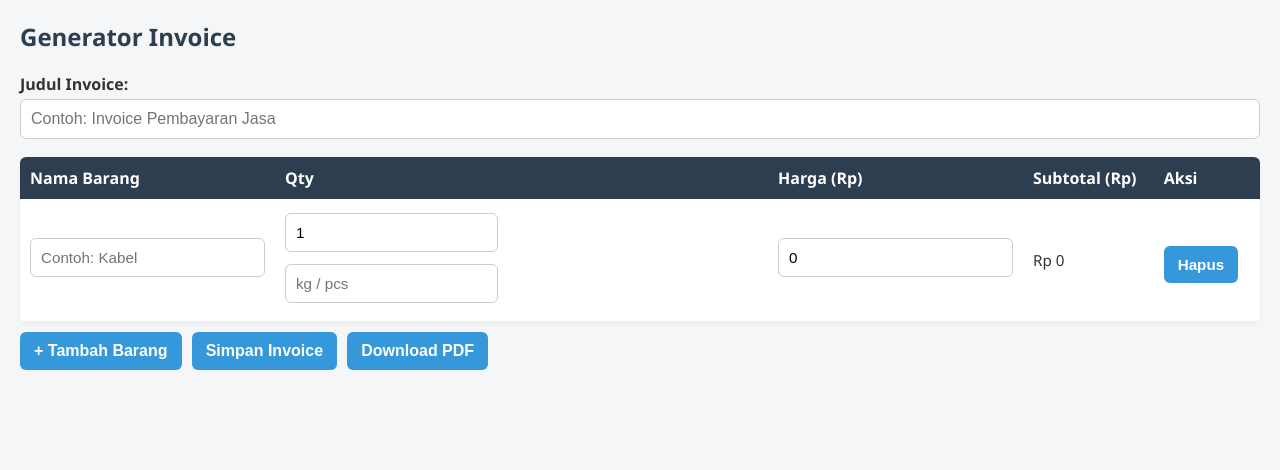
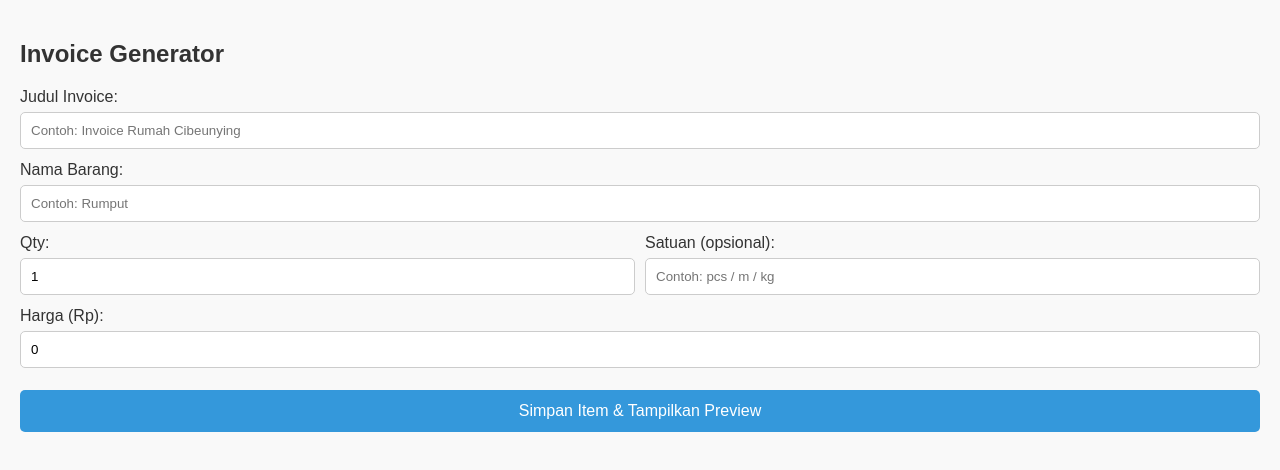
Before and after one commit to cecepabdul/invoice, a plain HTML site: page index.html in a window 1280 px wide. Drawn offline with nearby package versions, Linux system fonts and the light colour scheme.

Commit message:
Update index.html

```diff
--- a/index.html
+++ b/index.html
@@ -2,112 +2,119 @@
 <html lang="id">
 <head>
   <meta charset="UTF-8" />
-  <meta name="viewport" content="width=device-width, initial-scale=1.0"/>
+  <meta name="viewport" content="width=device-width, initial-scale=1" />
   <title>Invoice Generator</title>
   <script src="https://cdnjs.cloudflare.com/ajax/libs/jspdf/2.5.1/jspdf.umd.min.js"></script>
   <script src="https://cdnjs.cloudflare.com/ajax/libs/html2canvas/1.4.1/html2canvas.min.js"></script>
   <style>
     * { box-sizing: border-box; }
     body {
-      font-family: 'Segoe UI', sans-serif;
-      background-color: #f4f6f8;
-      color: #333;
+      font-family: Arial, sans-serif;
+      background: #f9f9f9;
       margin: 0;
       padding: 20px;
+      color: #333;
     }
-    h2 { margin-top: 0; color: #2c3e50; font-size: 1.5em; }
-    label { font-weight: 600; }
     input[type="text"], input[type="number"] {
-      width: 100%; padding: 10px; margin-top: 4px; margin-bottom: 8px;
-      border: 1px solid #ccc; border-radius: 6px; font-size: 1em;
+      width: 100%;
+      padding: 10px;
+      margin-top: 6px;
+      margin-bottom: 12px;
+      border: 1px solid #ccc;
+      border-radius: 5px;
+    }
+    button {
+      width: 100%;
+      padding: 12px;
+      margin-top: 10px;
+      border: none;
+      border-radius: 5px;
+      background-color: #3498db;
+      color: white;
+      font-size: 16px;
+      cursor: pointer;
+    }
+    button:hover {
+      background-color: #2980b9;
+    }
+    #invoice {
+      margin-top: 30px;
+      background: white;
+      padding: 20px;
+      border-radius: 10px;
+      overflow-x: auto;
+      box-shadow: 0 2px 8px rgba(0,0,0,0.1);
+      display: none;
     }
     table {
-      width: 100%; border-collapse: collapse; margin-top: 10px;
-      background-color: white; border-radius: 6px; overflow: hidden;
-      box-shadow: 0 2px 4px rgba(0,0,0,0.05);
+      border-collapse: collapse;
+      width: 100%;
+      min-width: 700px;
     }
-    th, td { padding: 10px; text-align: left; }
+    th, td {
+      padding: 10px;
+      border: 1px solid #ccc;
+      white-space: nowrap;
+      text-align: left;
+    }
     th {
-      background-color: #2c3e50; color: white; font-size: 1em;
+      background-color: #2c3e50;
+      color: white;
     }
-    td {
-      border-bottom: 1px solid #eee; font-size: 0.95em;
+    tfoot td {
+      font-weight: bold;
     }
-    button {
-      background-color: #3498db; color: white; border: none;
-      padding: 10px 14px; margin: 10px 6px 0 0;
-      border-radius: 6px; cursor: pointer; font-weight: bold;
-      font-size: 1em;
+    .qty-group {
+      display: flex;
+      gap: 10px;
     }
-    button:hover { background-color: #2980b9; }
-    #invoice {
-      margin-top: 30px; padding: 20px; background-color: white;
-      border-radius: 8px; border: 1px solid #ddd;
-      box-shadow: 0 4px 10px rgba(0,0,0,0.05);
+    .btn-delete {
+      background-color: #e74c3c;
+      color: white;
+      padding: 6px 10px;
+      border: none;
+      border-radius: 4px;
+      cursor: pointer;
+      font-weight: bold;
     }
-    #grandTotal {
-      font-weight: bold; font-size: 1.1em; color: #2c3e50;
+    .btn-delete:hover {
+      background-color: #c0392b;
     }
-    input.qty, input.satuan {
-      width: 45%; display: inline-block; margin-right: 5%;
-    }
-    input.harga { width: 100%; }
     @media (max-width: 600px) {
-      th, td { font-size: 0.85em; padding: 6px; }
-      input.qty, input.satuan { width: 48%; margin-bottom: 5px; }
-      button { width: 100%; margin-top: 10px; }
-      table, thead, tbody, th, td, tr { display: block; }
-      thead { display: none; }
-      tbody tr {
-        margin-bottom: 15px; border: 1px solid #ddd; padding: 10px;
-        border-radius: 6px; background-color: #fff;
-      }
-      tbody td {
-        border: none; padding: 4px 0;
-      }
-      tbody td:before {
-        content: attr(data-label); font-weight: bold;
-        display: block; color: #555;
+      .qty-group {
+        flex-direction: column;
       }
     }
   </style>
 </head>
 <body>
 
-<h2>Generator Invoice</h2>
+<h2>Invoice Generator</h2>
 
 <label>Judul Invoice:</label>
-<input type="text" id="judulInvoice" placeholder="Contoh: Invoice Pembayaran Jasa"/>
+<input type="text" id="judulInvoice" placeholder="Contoh: Invoice Rumah Cibeunying" />
 
-<table id="itemTable">
-  <thead>
-    <tr>
-      <th>Nama Barang</th>
-      <th>Qty</th>
-      <th>Harga (Rp)</th>
-      <th>Subtotal (Rp)</th>
-      <th>Aksi</th>
-    </tr>
-  </thead>
-  <tbody id="itemBody">
-    <tr>
-      <td data-label="Nama Barang"><input type="text" class="nama" placeholder="Contoh: Kabel" /></td>
-      <td data-label="Qty">
-        <input type="number" class="qty" value="1" />
-        <input type="text" class="satuan" placeholder="kg / pcs" />
-      </td>
-      <td data-label="Harga"><input type="number" class="harga" value="0" /></td>
-      <td class="subtotal" data-label="Subtotal">Rp 0</td>
-      <td data-label="Aksi"><button onclick="hapusBaris(this)">Hapus</button></td>
-    </tr>
-  </tbody>
-</table>
+<label>Nama Barang:</label>
+<input type="text" id="namaBarang" placeholder="Contoh: Rumput" />
 
-<button onclick="tambahBaris()">+ Tambah Barang</button>
-<button onclick="simpanInvoice()">Simpan Invoice</button>
-<button onclick="downloadPDF()">Download PDF</button>
+<div class="qty-group">
+  <div style="flex:1">
+    <label>Qty:</label>
+    <input type="number" id="qty" value="1" min="1" />
+  </div>
+  <div style="flex:1">
+    <label>Satuan (opsional):</label>
+    <input type="text" id="satuan" placeholder="Contoh: pcs / m / kg" />
+  </div>
+</div>
 
-<div id="invoice" style="display:none;">
+<label>Harga (Rp):</label>
+<input type="number" id="harga" value="0" min="0" />
+
+<button id="btnSimpan">Simpan Item & Tampilkan Preview</button>
+<button id="btnDownload" style="display:none;">Download PDF</button>
+
+<div id="invoice">
   <h3 id="judulInvoicePreview">Invoice</h3>
   <table id="invoiceTable">
     <thead>
@@ -116,86 +123,91 @@
         <th>Qty</th>
         <th>Harga</th>
         <th>Subtotal</th>
+        <th>Hapus</th>
       </tr>
     </thead>
     <tbody id="invoiceBody"></tbody>
     <tfoot>
       <tr>
-        <td colspan="3"><strong>Total</strong></td>
-        <td id="grandTotal"><strong>Rp 0</strong></td>
+        <td colspan="3">Total</td>
+        <td id="grandTotal">Rp 0</td>
+        <td></td>
       </tr>
     </tfoot>
   </table>
 </div>
 
 <script>
-function tambahBaris() {
-  const tbody = document.getElementById("itemBody");
-  const row = document.createElement("tr");
-  row.innerHTML = `
-    <td data-label="Nama Barang"><input type="text" class="nama" placeholder="Contoh: Barang" /></td>
-    <td data-label="Qty">
-      <input type="number" class="qty" value="1" />
-      <input type="text" class="satuan" placeholder="kg / pcs" />
-    </td>
-    <td data-label="Harga"><input type="number" class="harga" value="0" /></td>
-    <td class="subtotal" data-label="Subtotal">Rp 0</td>
-    <td data-label="Aksi"><button onclick="hapusBaris(this)">Hapus</button></td>
-  `;
-  tbody.appendChild(row);
+  let items = [];
+
+  function formatRupiah(num) {
+    return 'Rp ' + Number(num).toLocaleString('id-ID');
   }
 
-function hapusBaris(btn) {
-  btn.parentElement.parentElement.remove();
+  function resetForm() {
+    document.getElementById('namaBarang').value = '';
+    document.getElementById('qty').value = 1;
+    document.getElementById('satuan').value = '';
+    document.getElementById('harga').value = 0;
   }
 
-function formatRupiah(angka) {
-  return 'Rp ' + angka.toLocaleString('id-ID');
-}
+  function updatePreview() {
+    const tbody = document.getElementById('invoiceBody');
+    const judul = document.getElementById('judulInvoice').value.trim() || "Invoice";
+    let total = 0;
+    tbody.innerHTML = '';
 
-function simpanInvoice() {
-  const rows = document.querySelectorAll("#itemBody tr");
-  const invoiceBody = document.getElementById("invoiceBody");
-  const judul = document.getElementById("judulInvoice").value || "Invoice";
+    items.forEach((item, index) => {
+      const subtotal = item.qty * item.harga;
+      total += subtotal;
+      const qtyDisplay = item.satuan ? `${item.qty}${item.satuan}` : item.qty;
 
-  invoiceBody.innerHTML = "";
-  let total = 0;
-
-  rows.forEach(row => {
-    const nama = row.querySelector(".nama").value;
-    const qty = parseFloat(row.querySelector(".qty").value);
-    const satuan = row.querySelector(".satuan").value || '';
-    const qtyDisplay = satuan ? `${qty}${satuan}` : qty;
-    const harga = parseFloat(row.querySelector(".harga").value);
-    const subtotal = qty * harga;
-    total += subtotal;
-
-    row.querySelector(".subtotal").innerText = formatRupiah(subtotal);
-
-    invoiceBody.innerHTML += `
+      tbody.innerHTML += `
         <tr>
-        <td>${nama}</td>
+          <td>${item.nama}</td>
           <td>${qtyDisplay}</td>
-        <td>${formatRupiah(harga)}</td>
+          <td>${formatRupiah(item.harga)}</td>
           <td>${formatRupiah(subtotal)}</td>
+          <td><button class="btn-delete" onclick="hapusItem(${index})">×</button></td>
         </tr>
       `;
     });
 
-  document.getElementById("judulInvoicePreview").innerText = judul;
-  document.getElementById("grandTotal").innerText = formatRupiah(total);
-  document.getElementById("invoice").style.display = "block";
+    document.getElementById('grandTotal').innerText = formatRupiah(total);
+    document.getElementById('judulInvoicePreview').innerText = judul;
+    document.getElementById('invoice').style.display = items.length ? 'block' : 'none';
+    document.getElementById('btnDownload').style.display = items.length ? 'block' : 'none';
   }
 
-function downloadPDF() {
-  const judul = document.getElementById("judulInvoice").value || "Invoice";
-  html2canvas(document.querySelector("#invoice")).then(canvas => {
+  function hapusItem(index) {
+    items.splice(index, 1);
+    updatePreview();
+  }
+
+  document.getElementById('btnSimpan').addEventListener('click', () => {
+    const nama = document.getElementById('namaBarang').value.trim();
+    const qty = parseFloat(document.getElementById('qty').value);
+    const satuan = document.getElementById('satuan').value.trim();
+    const harga = parseFloat(document.getElementById('harga').value);
+
+    if (!nama) return alert('Nama barang harus diisi.');
+    if (isNaN(qty) || qty <= 0) return alert('Qty harus lebih dari 0.');
+    if (isNaN(harga) || harga < 0) return alert('Harga tidak valid.');
+
+    items.push({ nama, qty, satuan, harga });
+    resetForm();
+    updatePreview();
+  });
+
+  document.getElementById('btnDownload').addEventListener('click', () => {
+    const judul = document.getElementById('judulInvoice').value.trim() || "Invoice";
+    html2canvas(document.querySelector('#invoice')).then(canvas => {
       const imgData = canvas.toDataURL('image/png');
       const pdf = new jspdf.jsPDF();
       pdf.addImage(imgData, 'PNG', 10, 10, 190, 0);
       pdf.save(`${judul.replace(/\s+/g, '_')}.pdf`);
     });
-}
+  });
 </script>
 
 </body>
```
Lines whose indentation alone changed are shown as unchanged.
